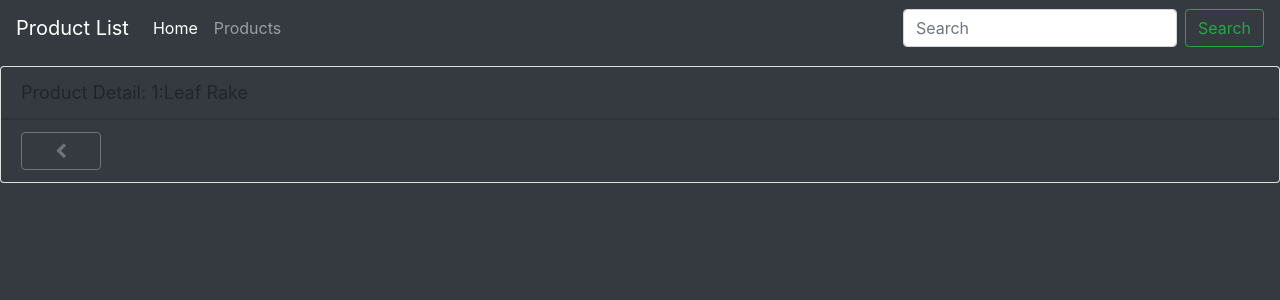
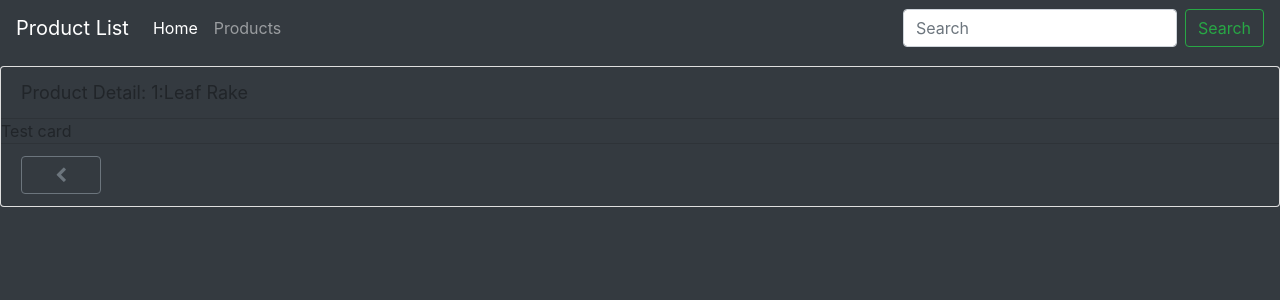
Before and after one commit to wduvan/productListAngular, an Angular app: page /products/1 in a window 1280 px wide. Shown: the top 300 px of the page. Built offline with nearby package versions, Linux system fonts and the light colour scheme.

Commit message:
Test new card

```diff
--- a/src/app/products/product-detail.component.html
+++ b/src/app/products/product-detail.component.html
@@ -1,6 +1,9 @@
 <div class="card">
   <div class="card-header bg-dark">
     {{ pageTitle + ':' + product.productName}}
+  </div>
+  <div class="bg-dark">
+    Test card
   </div>
   <div class="card-footer bg-dark">
     <button class="btn btn-outline-secondary"
```
